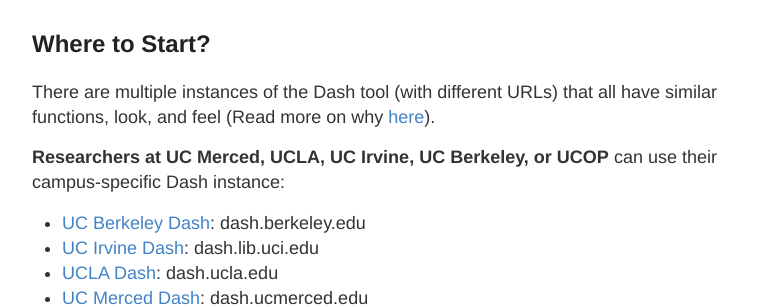
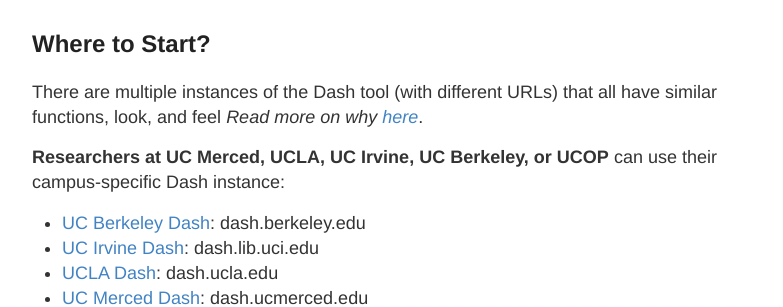
Before and after one commit to CDLUC3/dash, a Jekyll site: the page built from user-guide.md, in a window 1280 px wide and 900 px high. Shown: the part 212-519 px from the top of the window, without its empty margins (248-1031 px from the left). Built offline with Jekyll 4.4.1, drawn with Linux system fonts in a browser that asks for light colours.

```diff
--- a/user-guide.md
+++ b/user-guide.md
@@ -5,7 +5,8 @@ permalink: /user-guide/
 ---
 ## Where to Start?
 
-There are multiple instances of the Dash tool (with different URLs) that all have similar functions, look, and feel (Read more on why [here](https://github.com/CDLUC3/dash/issues/35)).
+There are multiple instances of the Dash tool (with different URLs) that all have similar functions, look, and feel
+_Read more on why [here](https://github.com/CDLUC3/dash/issues/35)_.
 
 **Researchers at UC Merced, UCLA, UC Irvine, UC Berkeley, or UCOP** can use their campus-specific Dash instance:
 
```
